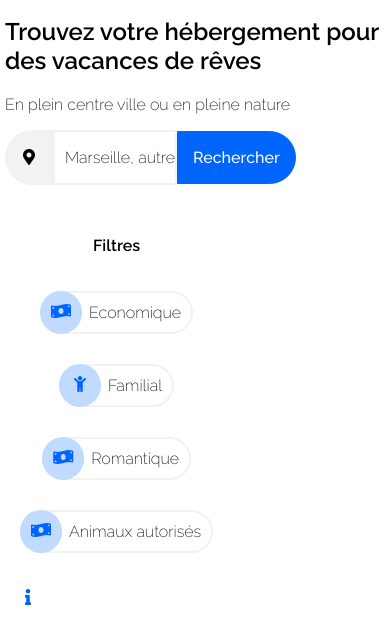
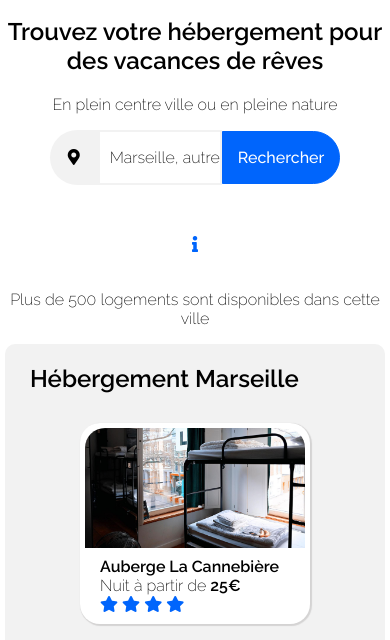
Before and after one commit to falgi-dav/booki, a plain HTML site: page index.html in a window 390 px wide. Shown: the part 148-788 px from the top of the page. Drawn offline with Linux system fonts and the light colour scheme.

Commit message:
Update style.css

```diff
--- a/CSS/style.css
+++ b/CSS/style.css
@@ -279,9 +279,19 @@ footer{
     }
 
 }
-@media (max-width: 1024px){
-    .cardFilter{
-        flex-direction: column;
-        justify-content: space-between;
+@media (max-width: 480px){
+    .cardFilter, #more{
+        display: none;
     }
+    #info{
+        justify-content: center;
+        text-align: center;
+    }
+    .intro{
+        text-align: center;
+    }
+    #blocSearch{
+        justify-content: center;
+    }
+
 }
```
